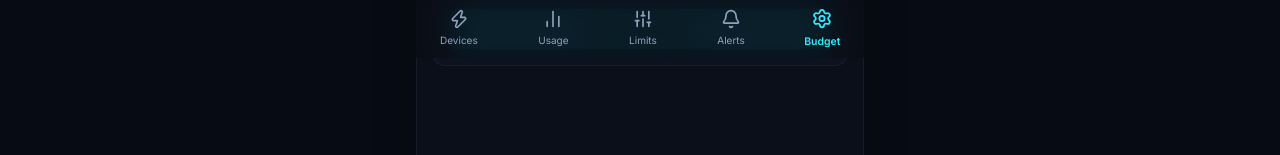
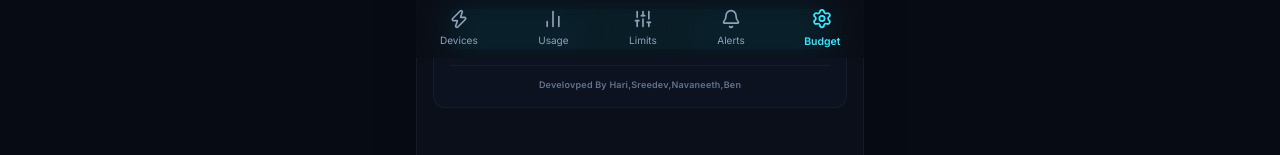
Before and after one commit to xhinzu/WattEveR-, a React (Vite) app: page /dashboard/settings in a window 1280 px wide. Shown: the part 742-897 px from the top of the page. Built offline with nearby package versions, Linux system fonts and the light colour scheme; no server answers; the database is empty; sample sign-in values are in the browser's storage.

Commit message:
docs: add developer credits to budget settings section

```diff
--- a/src/pages/Homeowner/Settings.jsx
+++ b/src/pages/Homeowner/Settings.jsx
@@ -209,6 +209,12 @@ export default function Settings() {
             )}
           </button>
         </form>
+
+        <div className="pt-3 text-center border-t border-slate-200 dark:border-white/5">
+          <p className="text-[9px] text-slate-400 dark:text-slate-500 tracking-wide font-semibold">
+            Develovped By Hari,Sreedev,Navaneeth,Ben
+          </p>
+        </div>
       </div>
 
     </div>
```
